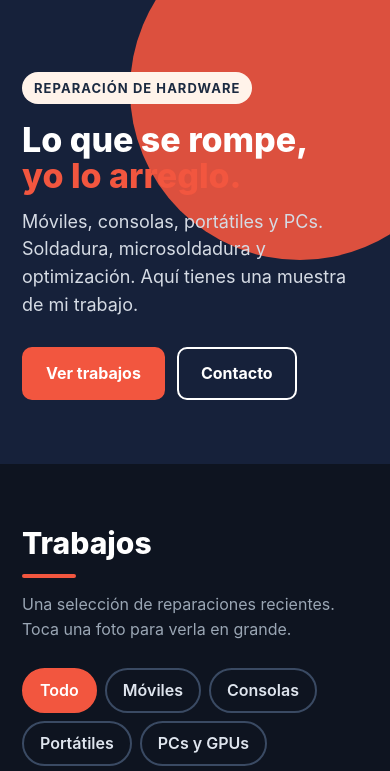
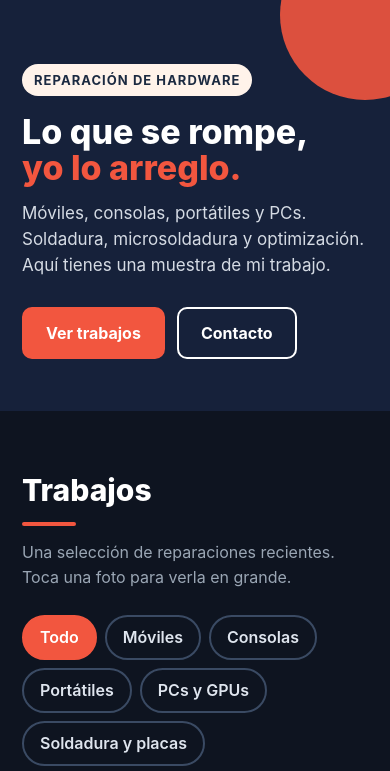
Before and after one commit to iAdrink/reparaciones, a plain HTML site: page index.html in a window 390 px wide. Shown: the top 771 px of the page. Drawn offline with Linux system fonts and the light colour scheme.

Commit message:
Add files via upload

```diff
--- a/index.html
+++ b/index.html
@@ -51,6 +51,11 @@ footer{padding:22px;text-align:center;font-size:13px;color:#7d8896}
 .lb .cap{color:#fff;margin-top:12px;font-weight:600}
 .lb button{position:absolute;background:rgba(255,255,255,.12);border:0;color:#fff;font-size:28px;width:48px;height:48px;border-radius:50%;cursor:pointer}
 .lb .x{top:16px;right:16px}.lb .p{left:14px;top:50%}.lb .n{right:14px;top:50%}
+@media(max-width:700px){
+header.hero{padding:64px 0 52px}
+header.hero:after{width:170px;height:170px;right:-60px;top:-70px}
+.hero p{font-size:17px}
+}
 </style></head><body>
 <header class="hero"><div class="wrap">
 <span class="tag">Reparación de hardware</span>
```
